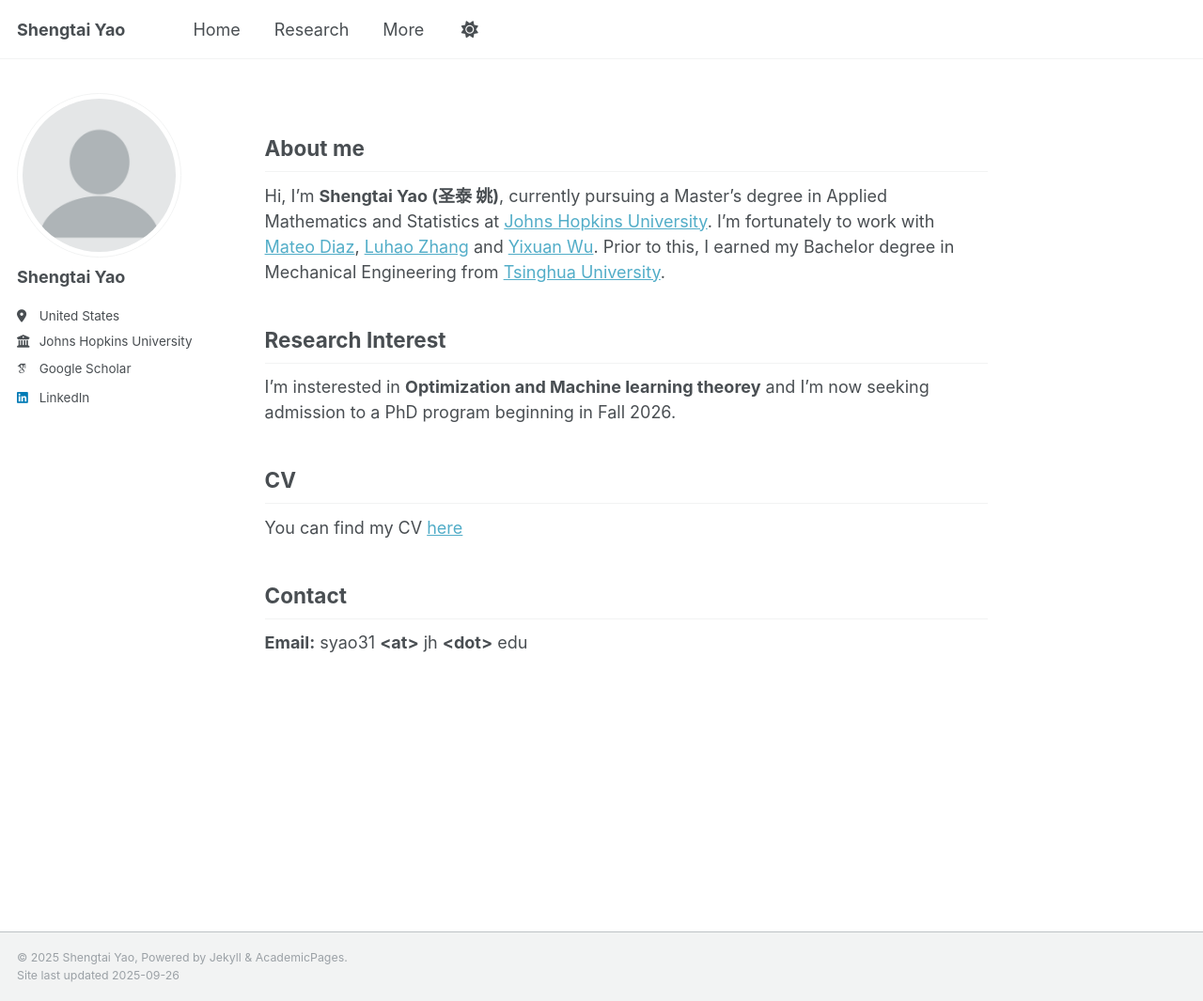
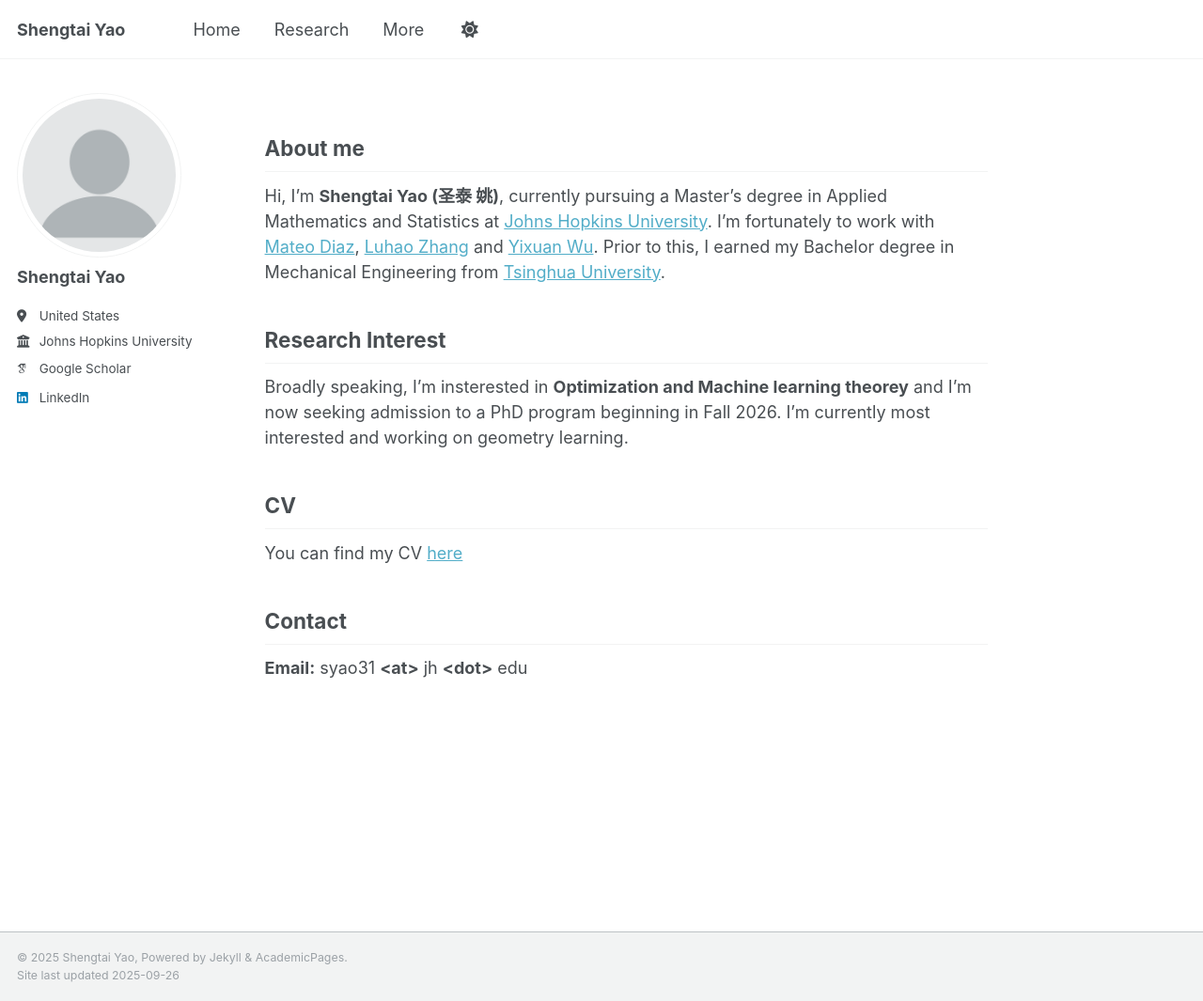
Before and after one commit to Yaoshengtai/Yaoshengtai.github.io, a Jekyll site: the page built from _pages/about.md, in a window 1280 px wide and 1065 px high. Shown: the whole window at 94% size. Built offline with Jekyll 4.4.1, drawn with Linux system fonts in a browser that asks for light colours; some web fonts are replaced; our own code applies the rules of GitHub Pages for plain Markdown files.

Commit message:
Update about.md

```diff
--- a/_pages/about.md
+++ b/_pages/about.md
@@ -12,7 +12,7 @@
 
 ## Research Interest
 
-I'm insterested in **Optimization and Machine learning theorey** and I'm now seeking admission to a PhD program beginning in Fall 2026.
+Broadly speaking, I'm insterested in **Optimization and Machine learning theorey** and I'm now seeking admission to a PhD program beginning in Fall 2026. I'm currently most interested and working on geometry learning.
 
 ## CV
 
```
